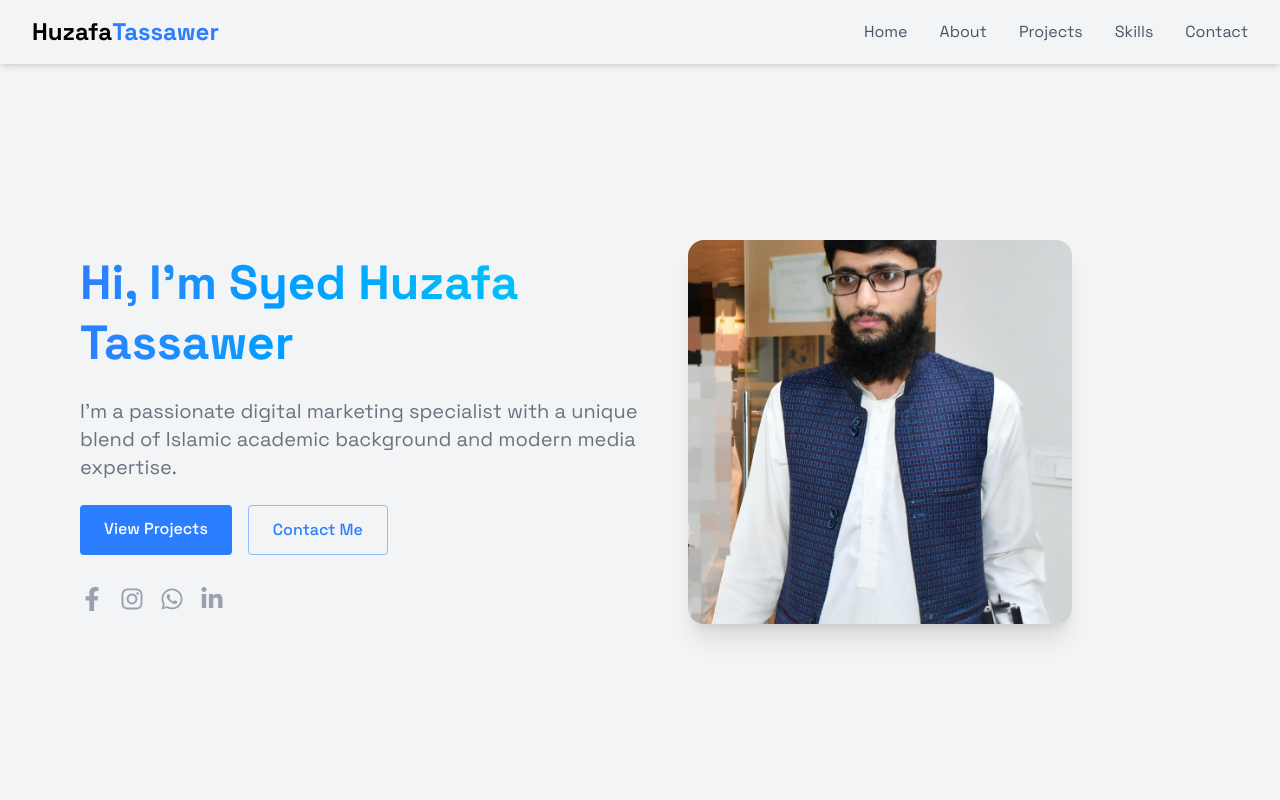
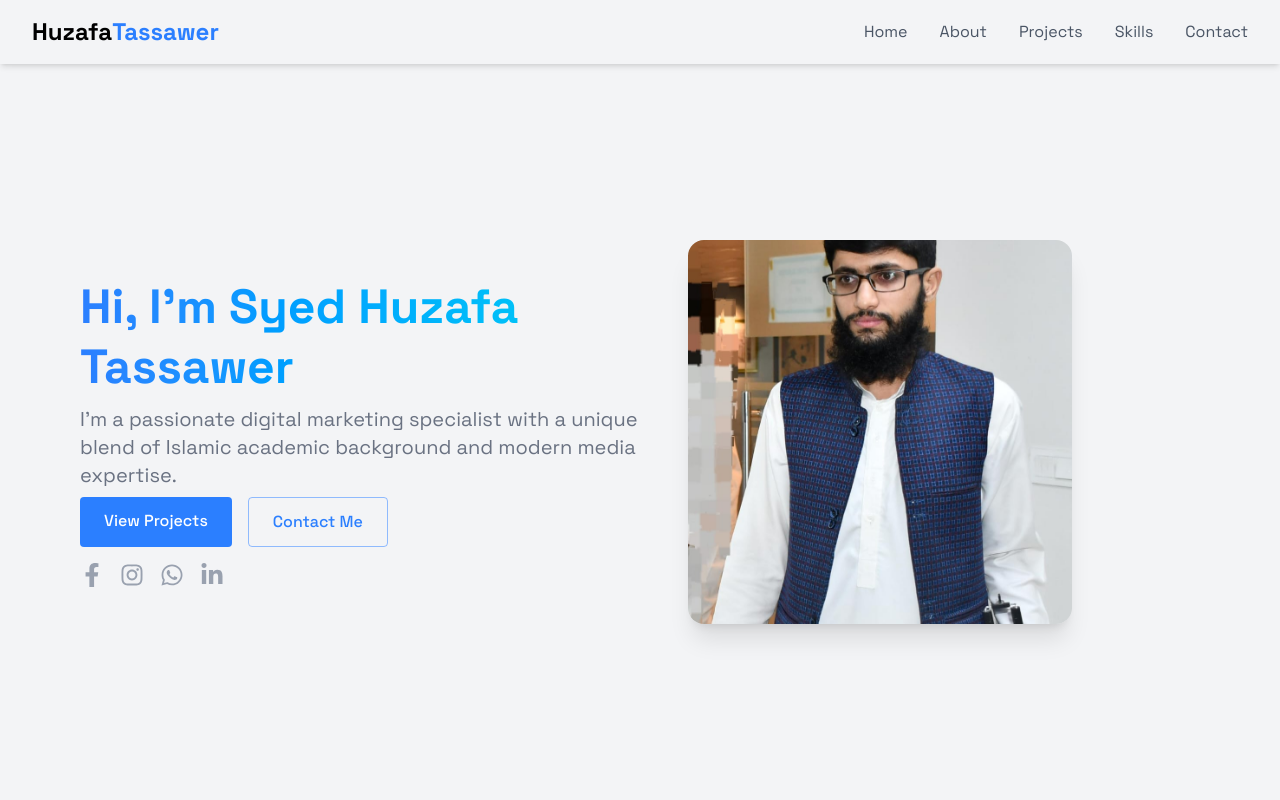
Before and after one commit to veiledcoder/huzafa-tassawer, a React (Vite) app: page / in a window 1280 px wide. Shown: the top 800 px of the page. Built offline with nearby package versions, Linux system fonts and the light colour scheme.

Commit message:
latest image

```diff
--- a/src/components/sections/Home.jsx
+++ b/src/components/sections/Home.jsx
@@ -9,7 +9,7 @@ export const Home = () => {
     >
       {/* Left Side - Text */}
       <motion.div
-        className="flex-1 text-center md:text-left space-y-6"
+        className="flex-1 text-center md:text-left space-y-2"
         initial={{ opacity: 0, x: -50 }}
         animate={{ opacity: 1, x: 0 }}
         transition={{ duration: 0.8 }}
```
